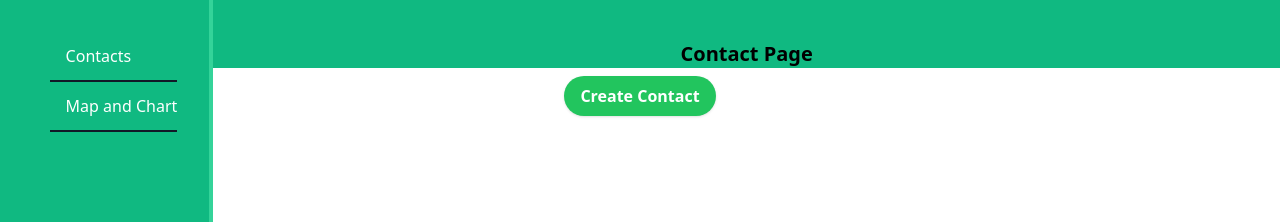
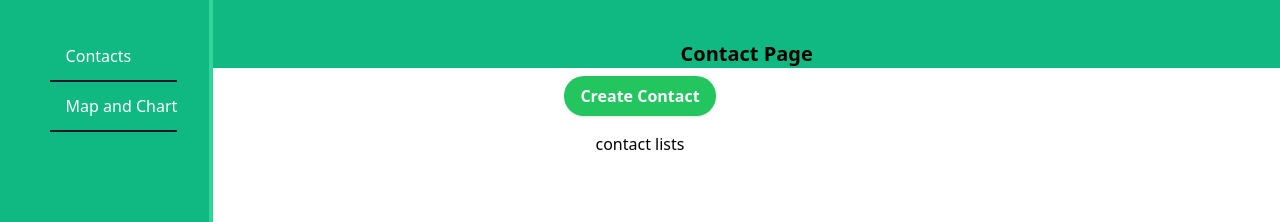
Before and after one commit to prabhasg56/contact-page-react-typescript, a React (Create React App) app: page /contacts in a window 1280 px wide. Shown: the top 222 px of the page. Built offline with nearby package versions, Linux system fonts and the light colour scheme.

Commit message:
implemented redux-toolkit

```diff
--- a/package.json
+++ b/package.json
@@ -4,6 +4,7 @@
   "private": true,
   "dependencies": {
     "@material-tailwind/react": "2.1.1",
+    "@reduxjs/toolkit": "^1.9.5",
     "@testing-library/jest-dom": "^5.17.0",
     "@testing-library/react": "^13.4.0",
     "@testing-library/user-event": "^13.5.0",
@@ -13,6 +14,7 @@
     "@types/react-dom": "^18.2.7",
     "react": "^18.2.0",
     "react-dom": "^18.2.0",
+    "react-redux": "^8.1.2",
     "react-router-dom": "^6.15.0",
     "react-scripts": "5.0.1",
     "typescript": "^4.9.5",
--- a/src/App.tsx
+++ b/src/App.tsx
@@ -2,14 +2,14 @@ import React from "react";
 import Sidebar from "./components/Sidebar";
 import MapAndChart from "./components/MapAndChart";
 import { Route, Routes } from "react-router-dom";
-import Contacts from "./components/Contacts";
+import ContactPage from "./pages/ContactPage";
 
 function App() {
   return (
     <>
       <Sidebar />
       <Routes>
-        <Route path="/contacts" element={< Contacts/>} />
+        <Route path="/contacts" element={< ContactPage/>} />
         <Route path="/map_chart" element={<MapAndChart/>}/>
       </Routes>
     </>
--- /dev/null
+++ b/src/components/ContactList.tsx
@@ -0,0 +1,23 @@
+import React from "react";
+
+import { useAppSelector } from "../redux/hooks";
+
+const ContactList = () => {
+  const contactInfo = useAppSelector((state) => state.contactInfo);
+console.log(contactInfo.contacts)
+
+  return (
+    <div className="flex flex-col items-center mt-4">
+      contact lists
+      {contactInfo.contacts.map((c) => {
+        return (
+          <>
+            <div>{c.firstName}</div>
+          </>
+        );
+      })}
+    </div>
+  );
+};
+
+export default ContactList;
--- a/src/components/Contacts.tsx
+++ b/src/components/Contacts.tsx
@@ -1,29 +1,42 @@
 import React, { useState } from "react";
+
+import { useAppDispatch } from "../redux/hooks";
+import { addContactInfo } from "../redux/slices/contacts";
 
 const Contacts = () => {
   const [showForm, setShowForm] = useState<boolean>(false);
-  const [firstName, setFirstName] = useState<string>('');
-  const [lastName, setLastName] = useState<string>('');
+  const [firstName, setFirstName] = useState<string>("");
+  const [lastName, setLastName] = useState<string>("");
   const [status, setStatus] = useState<boolean>(false);
 
+  const dispatch = useAppDispatch();
+
   //handling user input for the contact informations
-  const handleContactForm = (e: React.FormEvent)=>{
+  const handleContactForm = (e: React.FormEvent) => {
     e.preventDefault();
 
-    setFirstName('');
-    setLastName('');
-  }
+    dispatch(addContactInfo({ firstName, lastName, status }));
+
+    setShowForm(!showForm);
+    setFirstName("");
+    setLastName("");
+  };
 
   return (
+    <>
       <div className="flex flex-col items-center mt-2 ">
-      {!showForm && <button className="shadow bg-green-500 hover:bg-green-400 focus:shadow-outline focus:outline-none text-white font-bold py-2 px-4 rounded-full"
-      onClick={()=> setShowForm(!showForm)}
+        {!showForm && (
+          <button
+            className="shadow bg-green-500 hover:bg-green-400 focus:shadow-outline focus:outline-none text-white font-bold py-2 px-4 rounded-full"
+            onClick={() => setShowForm(!showForm)}
           >
             Create Contact
-      </button>}
+          </button>
+        )}
 
         {/* Contact form */}
-     {showForm && <form className="w-full max-w-sm bg-green-200 p-4" >
+        {showForm && (
+          <form className="w-full max-w-sm bg-green-200 p-4">
             <div className="md:flex md:items-center mb-4">
               <div className="md:w-1/3">
                 <label className="block text-gray-500 font-bold md:text-right mb-1 md:mb-0 pr-4">
@@ -36,7 +49,7 @@ const Contacts = () => {
                   type="text"
                   value={firstName}
                   placeholder="Prabhas"
-              onChange={(e)=>setFirstName(e.target.value)}
+                  onChange={(e) => setFirstName(e.target.value)}
                 />
               </div>
             </div>
@@ -53,7 +66,7 @@ const Contacts = () => {
                   type="text"
                   value={lastName}
                   placeholder="kumar"
-              onChange={(e)=>setLastName(e.target.value)}
+                  onChange={(e) => setLastName(e.target.value)}
                 />
               </div>
             </div>
@@ -88,14 +101,12 @@ const Contacts = () => {
                     name="default-radio"
                     className="w-4 h-4 bg-gray-100 border-gray-300 dark:ring-offset-gray-800  dark:bg-gray-700 dark:border-gray-600"
                     onChange={(e) => setStatus(status)}
-
                   />
                   <label className="ml-2 text-sm font-medium dark:text-gray-900 ">
                     Inactive
                   </label>
                 </div>
               </div>
-
             </div>
 
             <div className="md:flex md:items-center">
@@ -104,7 +115,7 @@ const Contacts = () => {
                 <button
                   className="shadow bg-green-500 hover:bg-green-400 focus:shadow-outline focus:outline-none text-white font-bold py-1 px-3 rounded mr-2"
                   type="button"
-              onClick={(e)=>handleContactForm(e)}
+                  onClick={(e) => handleContactForm(e)}
                 >
                   Submit
                 </button>
@@ -112,14 +123,16 @@ const Contacts = () => {
                 <button
                   className="shadow bg-red-500 hover:bg-red-400 focus:shadow-outline focus:outline-none text-white font-bold py-1 px-3 rounded"
                   type="button"
-              onClick={()=>setShowForm(!showForm)}
+                  onClick={() => setShowForm(!showForm)}
                 >
                   Cancel
                 </button>
               </div>
             </div>
-      </form>}
+          </form>
+        )}
       </div>
+    </>
   );
 };
 
--- a/src/index.tsx
+++ b/src/index.tsx
@@ -1,16 +1,21 @@
-import React from 'react';
-import ReactDOM from 'react-dom/client';
-import './index.css';
-import App from './App';
-import reportWebVitals from './reportWebVitals';
-import { BrowserRouter } from 'react-router-dom';
+import React from "react";
+import ReactDOM from "react-dom/client";
+import "./index.css";
+import App from "./App";
+import reportWebVitals from "./reportWebVitals";
+import { BrowserRouter } from "react-router-dom";
+import { Provider } from "react-redux";
+
+import { store } from "./redux/store";
 
 const root = ReactDOM.createRoot(
-  document.getElementById('root') as HTMLElement
+  document.getElementById("root") as HTMLElement
 );
 root.render(
   <BrowserRouter>
-    <App />
+    <Provider store={store}>
+      <App />
+    </Provider>
   </BrowserRouter>
 );
 
--- /dev/null
+++ b/src/pages/ContactPage.tsx
@@ -0,0 +1,14 @@
+import React from 'react'
+import Contacts from '../components/Contacts';
+import ContactList from '../components/ContactList';
+
+const ContactPage = () => {
+  return (
+    <>
+      <Contacts/>
+      <ContactList/>
+    </>
+  )
+}
+
+export default ContactPage;
--- /dev/null
+++ b/src/redux/hooks/index.tsx
@@ -0,0 +1,7 @@
+import { useDispatch, useSelector } from "react-redux";
+import type { TypedUseSelectorHook } from "react-redux";
+import type { RootState, AppDispatch } from "../store";
+
+// Use throughout your app instead of plain `useDispatch` and `useSelector`
+export const useAppDispatch: () => AppDispatch = useDispatch;
+export const useAppSelector: TypedUseSelectorHook<RootState> = useSelector;
--- /dev/null
+++ b/src/redux/slices/contacts/index.tsx
@@ -0,0 +1,29 @@
+import { createSlice } from "@reduxjs/toolkit";
+
+// Define a type for the slice state
+export type Contacts = Contact[];
+
+export type Contact = {
+  firstName: string;
+  lastName: string;
+  status: boolean;
+};
+
+// Define the initial state using that type
+type ContactsArray = {
+  contacts: Array<Contact>;
+};
+const initialContactInfo: ContactsArray = { contacts: [] };
+
+const contactInfoSlice = createSlice({
+  name: "contactInfo",
+  initialState: initialContactInfo,
+  reducers: {
+    addContactInfo: (state, action) => {
+      state.contacts = [state.contacts, action.payload];
+    },
+  },
+});
+
+export const { addContactInfo } = contactInfoSlice.actions;
+export default contactInfoSlice.reducer;
--- /dev/null
+++ b/src/redux/store.tsx
@@ -0,0 +1,11 @@
+import { configureStore } from "@reduxjs/toolkit";
+import contactSlice from "./slices/contacts";
+
+export const store = configureStore({
+  reducer: {
+    contactInfo: contactSlice,
+  },
+});
+
+export type RootState = ReturnType<typeof store.getState>;
+export type AppDispatch = typeof store.dispatch;
```
Also changed, not shown: 1 other file (tests, documents, lock files or other folders). Lines whose indentation alone changed are shown as unchanged.
